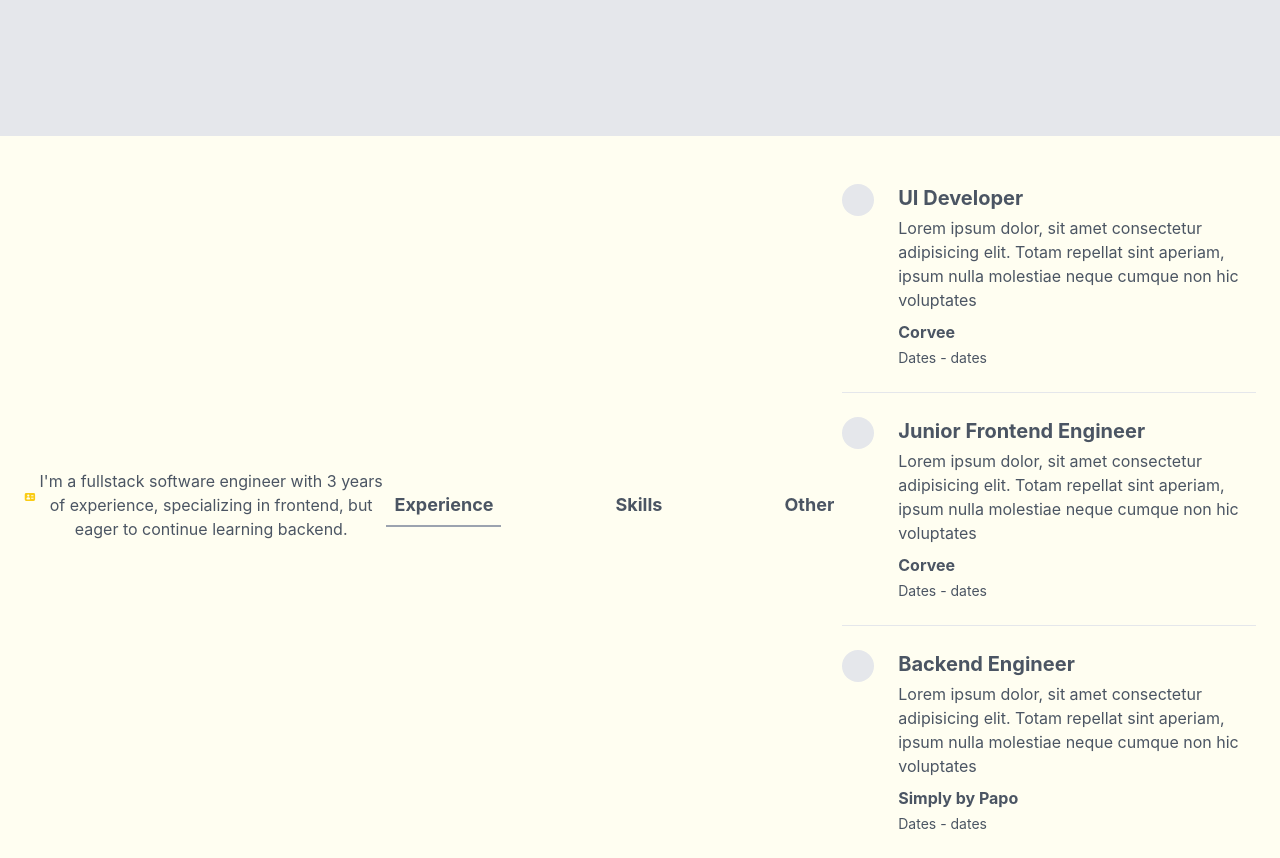
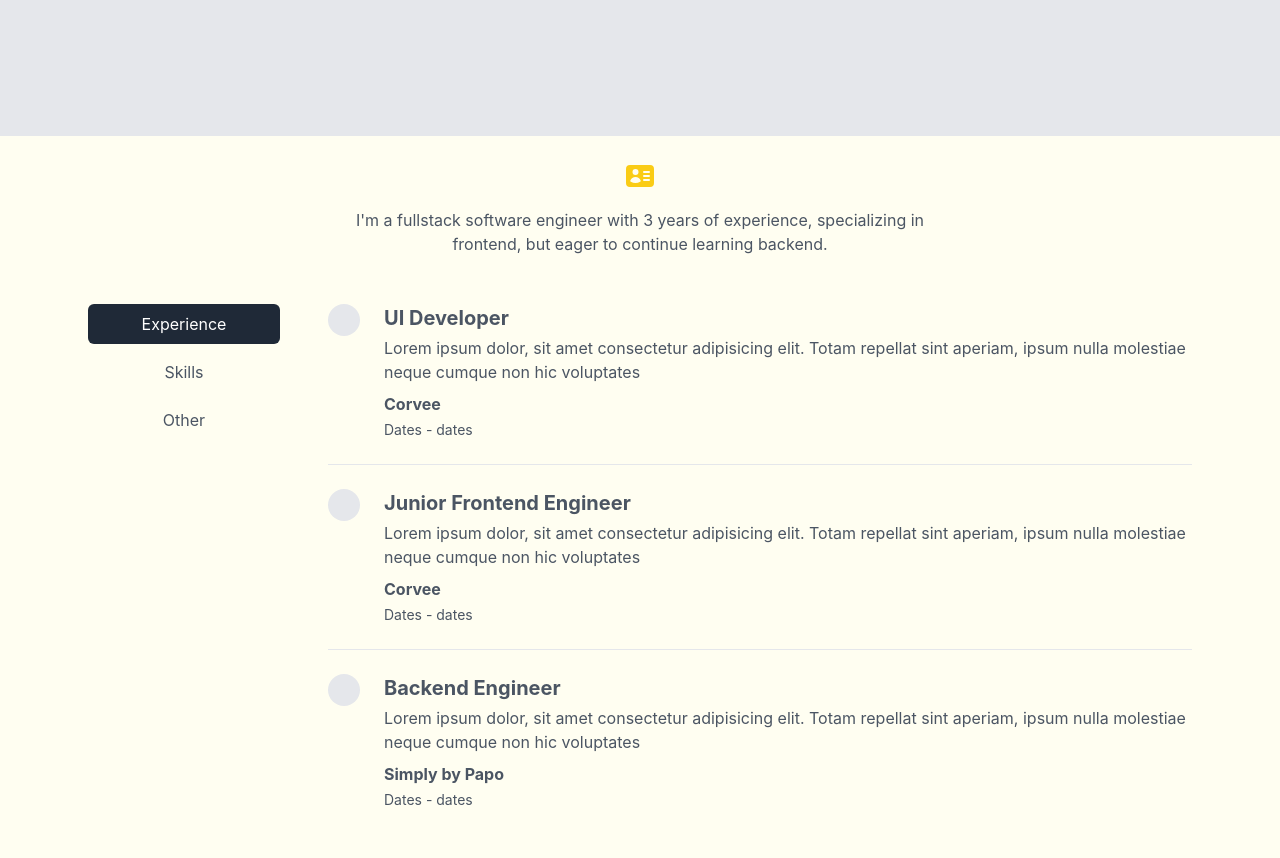
Before and after one commit to miki-saarna/portfolio-v2, a React (Create React App) app in the folder frontend/: page / in a window 1280 px wide. Shown: the part 440-1298 px from the top of the page. After the commit the page ends 1274 px from the top, so only its background shows below. Built offline with nearby package versions, Linux system fonts and the light colour scheme.

Commit message:
Bio section mobile friendly

```diff
--- a/frontend/src/home/bio/index.tsx
+++ b/frontend/src/home/bio/index.tsx
@@ -9,11 +9,13 @@ export default function Bio() {
   const [selectedTab, setSelectedTab] = useState<Tab>('experience');
 
   return (
-    <div className="flex flex-col lg:flex-row items-center p-6 text-gray-600 dark:text-gray-300">
+    <div className="max-w-2xl lg:max-w-6xl mx-auto flex flex-col items-center p-6 text-gray-600 dark:text-gray-300">
       <IdentificationIcon className="h-8 w-8 text-yellow-400" />
-      <div className="mt-4">I'm a fullstack software engineer with 3 years of experience, specializing in frontend, but eager to continue learning backend.</div>
-      <Tabs selectedTab={selectedTab} setSelectedTab={setSelectedTab} />
-      {selectedTab === 'experience' && <Experiences />}
+      <div className="mt-4 lg:max-w-xl">I'm a fullstack software engineer with 3 years of experience, specializing in frontend, but eager to continue learning backend.</div>
+      <div className="flex flex-col lg:flex-row mt-6 lg:mt-12">
+        <Tabs selectedTab={selectedTab} setSelectedTab={setSelectedTab} />
+        {selectedTab === 'experience' && <Experiences />}
+      </div>
 
     </div>
   )
--- a/frontend/src/home/bio/tabs/experiences.tsx
+++ b/frontend/src/home/bio/tabs/experiences.tsx
@@ -1,6 +1,6 @@
 export default function Experiences() {
   return (
-    <div className="flex flex-col space-y-6 divide-y mt-6">
+    <div className="flex flex-col space-y-6 divide-y mt-6 lg:mt-0 lg:ml-12">
       <div className="flex">
         {/* img */}
         <div className="h-8 min-w-8 rounded-full bg-gray-200"></div>
--- a/frontend/src/home/bio/tabs/index.tsx
+++ b/frontend/src/home/bio/tabs/index.tsx
@@ -35,7 +35,8 @@ export default function Tabs({ selectedTab, setSelectedTab }: { selectedTab: Tab
   })
 
   return (
-    <div className="relative flex justify-between mt-4 py-2 w-full text-lg font-bold">
+    <div>
+      <div className="lg:hidden relative flex justify-between py-2 w-full text-lg font-bold">
         <button id="experienceTab" onClick={() => tabSelected('experience')} className="px-2">Experience</button>
         <button id="skillsTab" onClick={() => tabSelected('skills')} className="px-2">Skills</button>
         <button id="eventsTab" onClick={() => tabSelected('events')} className="px-2">Other</button>
@@ -48,5 +49,11 @@ export default function Tabs({ selectedTab, setSelectedTab }: { selectedTab: Tab
         />
 
       </div>
+      <div className="hidden lg:flex flex-col space-y-2 w-48">
+        <button id="experienceTab" onClick={() => tabSelected('experience')} className={`p-2 rounded-md ${selectedTab === 'experience' && 'bg-gray-800 text-white'}`}>Experience</button>
+        <button id="skillsTab" onClick={() => tabSelected('skills')} className={`p-2 rounded-md ${selectedTab === 'skills' && 'bg-gray-800 text-white'}`}>Skills</button>
+        <button id="eventsTab" onClick={() => tabSelected('events')} className={`p-2 rounded-md ${selectedTab === 'events' && 'bg-gray-800 text-white'}`}>Other</button>
+      </div>
+    </div>
   )
 }
```
Lines whose indentation alone changed are shown as unchanged.
